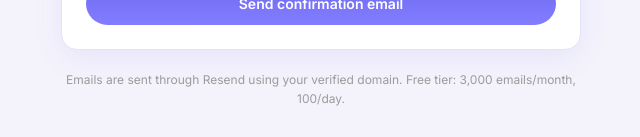
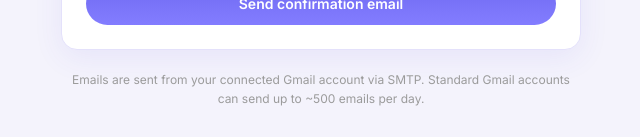
Before and after one commit to zeroflex700/LINKINTER, a website: page index.html in a window 1280 px wide. Shown: the part 781-918 px from the top of the page, without its empty margins (319-959 px from the left). Drawn offline with Linux system fonts and the light colour scheme.

Commit message:
Update email sending information in index.html

```diff
--- a/index.html
+++ b/index.html
@@ -216,8 +216,8 @@
     </div>
 
     <p class="note">
-      Emails are sent through Resend using your verified domain.
-      Free tier: 3,000 emails/month, 100/day.
+      Emails are sent from your connected Gmail account via SMTP.
+      Standard Gmail accounts can send up to ~500 emails per day.
     </p>
   </div>
 
```
